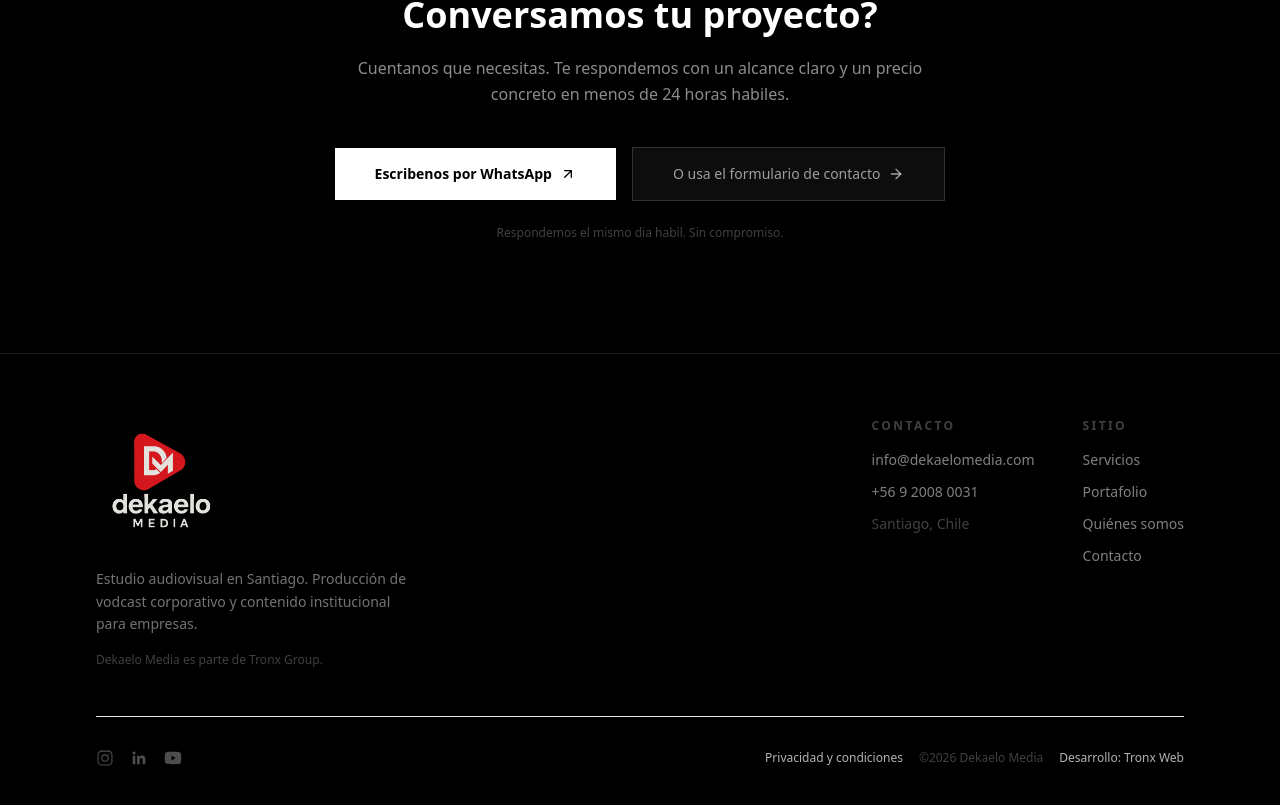
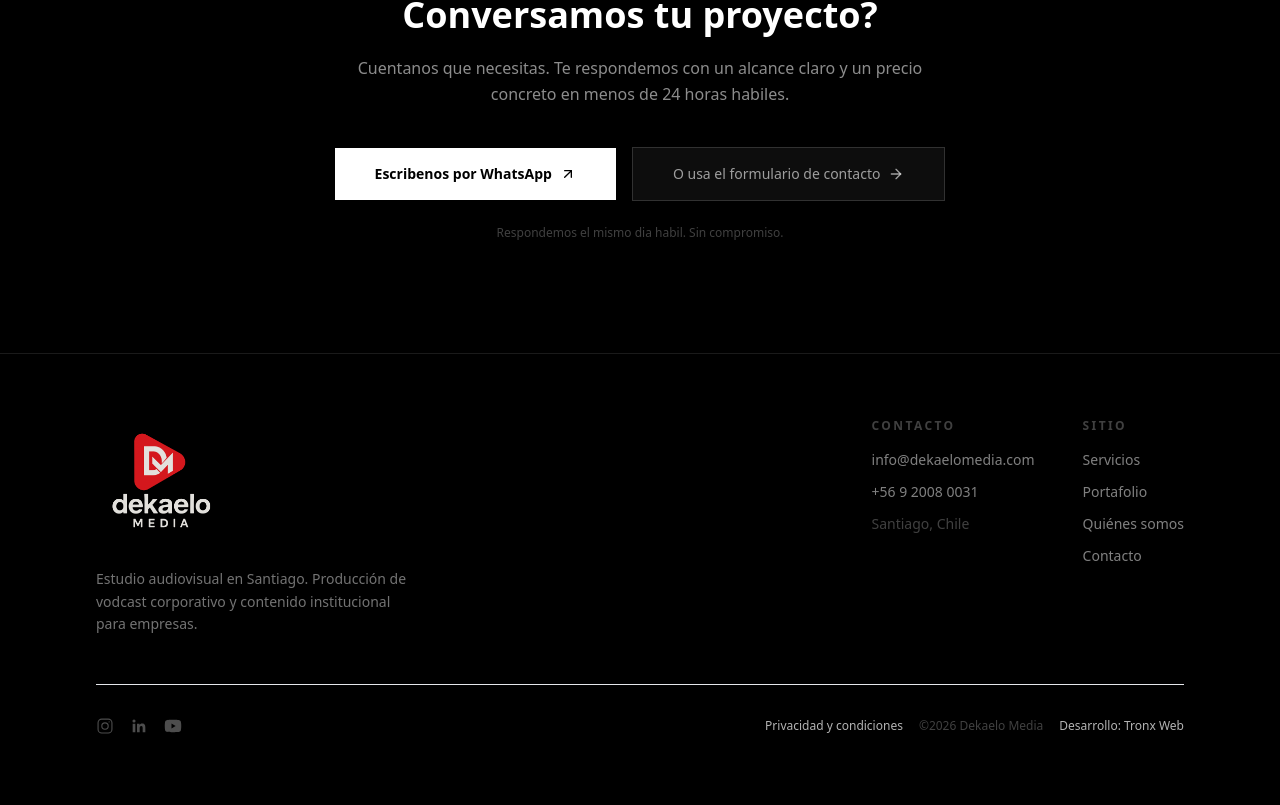
Before and after one commit to TronxGroup/Dekaelo-Media, a Next.js app: page / in a window 1280 px wide. Shown: the part 6196-7001 px from the top of the page. Built offline with nearby package versions, Linux system fonts and the light colour scheme.

Commit message:
Update Footer.tsx

```diff
--- a/app/components/Footer.tsx
+++ b/app/components/Footer.tsx
@@ -28,9 +28,6 @@ export function Footer() {
               Estudio audiovisual en Santiago. Producción de vodcast corporativo y contenido institucional para empresas.
             </p>
 
-            <p className="mt-4 text-xs text-white/25">
-              Dekaelo Media es parte de Tronx Group.
-            </p>
           </div>
 
           {/* Contacto */}
```
